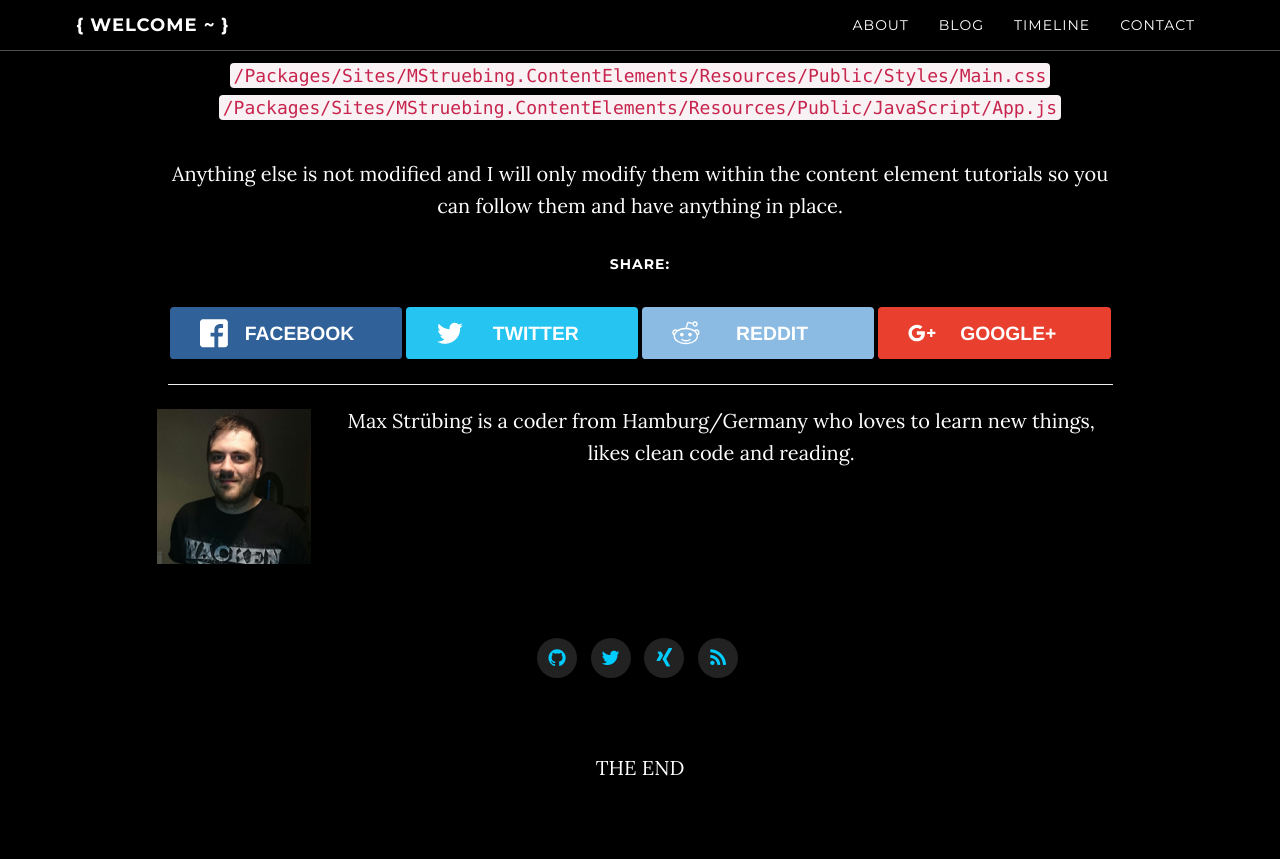
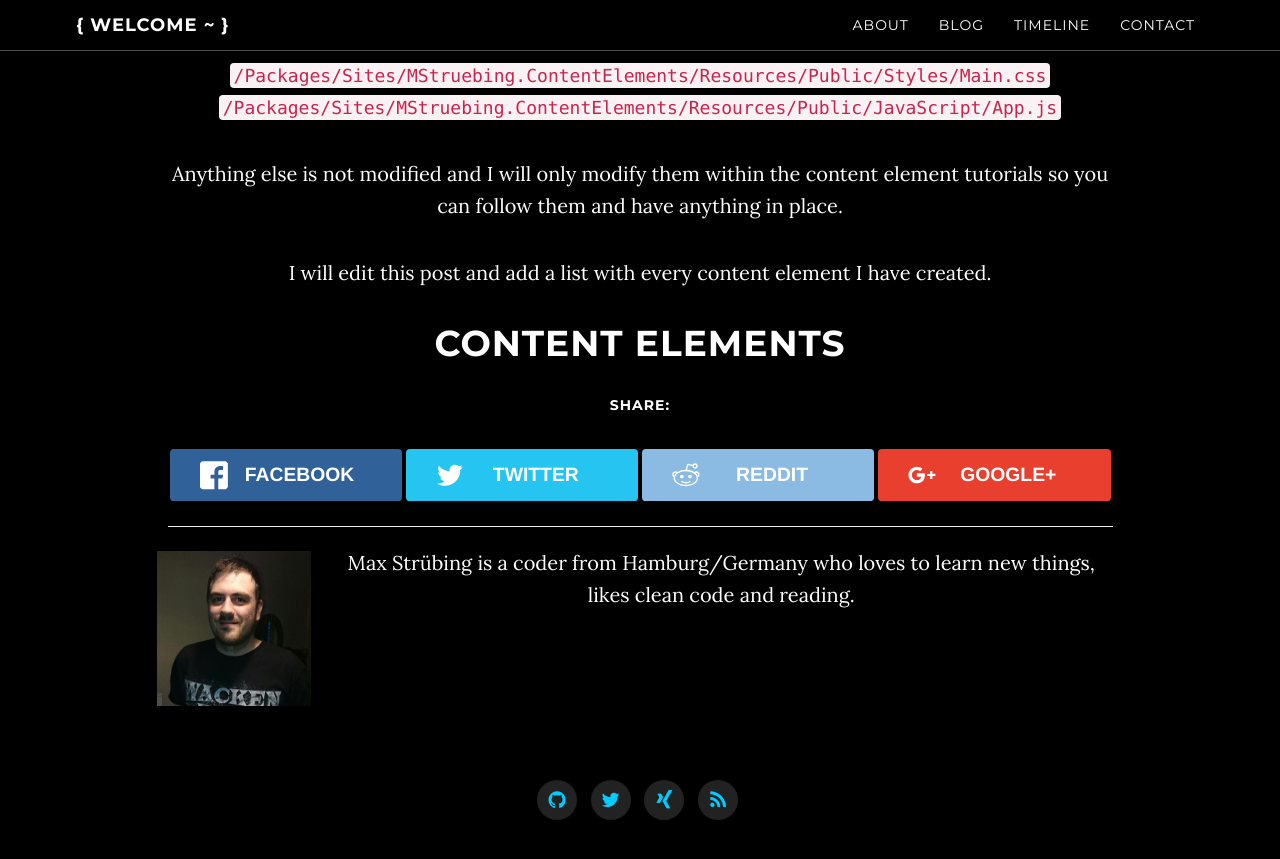
Before and after one commit to mstruebing/mstruebing.github.io, a Jekyll site: the page built from _posts/2016-12-01-neos-conent-elements.md, in a window 1280 px wide and 900 px high, scrolled down 939 px. Shown: the top 859 px of the window. Built offline with Jekyll 4.4.1, drawn with Linux system fonts in a browser that asks for light colours; nearby versions of some CDN libraries; a style sheet for code colours, icons or effects is not loaded.

Commit message:
example neos content elements

```diff
--- a/_posts/2016-12-01-neos-conent-elements.md
+++ b/_posts/2016-12-01-neos-conent-elements.md
@@ -33,3 +33,7 @@ I also created these two files
 `/Packages/Sites/MStruebing.ContentElements/Resources/Public/JavaScript/App.js`
 
 Anything else is not modified and I will only modify them within the content element tutorials so you can follow them and have anything in place.
+
+I will edit this post and add a list with every content element I have created.
+
+# Content elements
```
